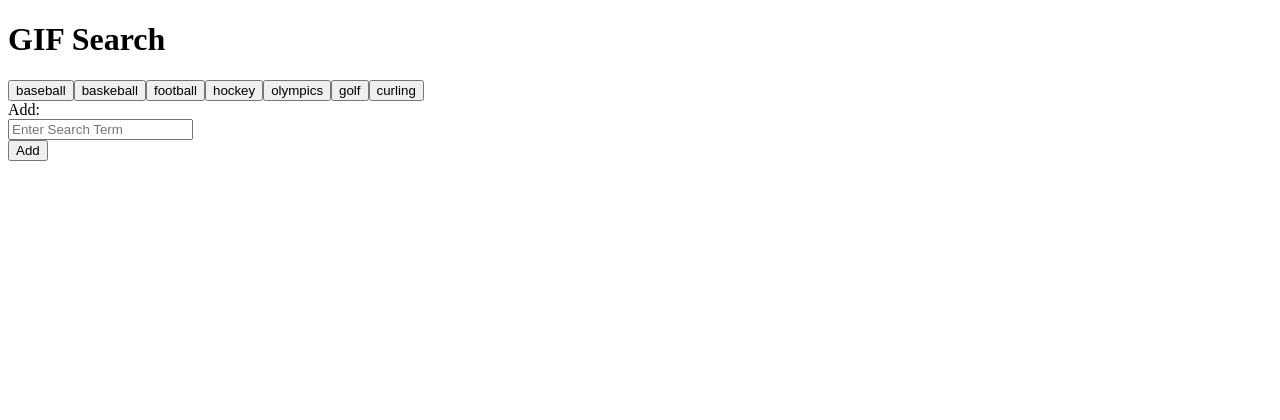
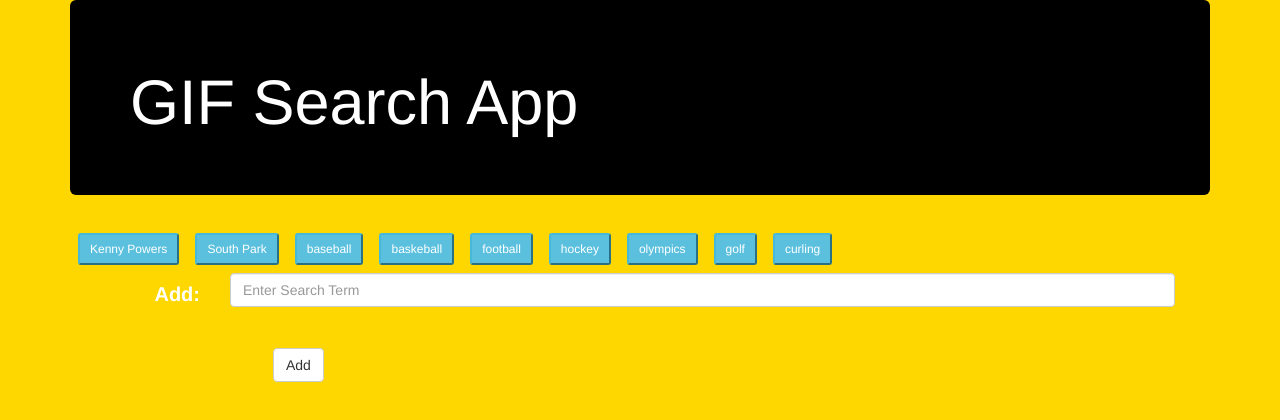
Before and after one commit to nateodes/gifSearch, a plain HTML site: page index.html in a window 1280 px wide. Drawn offline with nearby package versions, Linux system fonts and the light colour scheme.

Commit message:
css updates

```diff
--- a/assets/style.css
+++ b/assets/style.css
@@ -0,0 +1,46 @@
+#gifBin {
+	width: 80%;
+	height: auto;
+	background-color: ;
+}
+
+.gif {
+	height: 150px;
+	width: 150px;
+	float: left;
+	margin: 5px;
+	position: relative;
+}
+
+.rating {
+
+	position: absolute;
+	z-index: 1;
+
+	color: white;
+
+
+
+}
+
+.jumbotron {
+	background-color: black;
+	color: white;
+}
+
+body {
+	background-color: gold;
+}
+
+label {
+	font-size: 2.0rem;
+	color: white;
+	float: left;
+	margin-left: -35px;
+
+}
+
+button {
+	border-radius: 32px;
+	margin: 8px;
+}
--- a/gif.js
+++ b/gif.js
@@ -3,29 +3,23 @@
 // The public beta key is "dc6zaTOxFJmzC”
 
 
-var topics = ["baseball", "baskeball", "football", "hockey", "olympics", "golf", "curling"]
+var topics = ["Kenny Powers", "South Park", "baseball", "baskeball", "football", "hockey", "olympics", "golf", "curling"]
 
 $(".gifSearch").on("click", function(event) {
         event.preventDefault();
-        // This line grabs the input from the textbox
+
         var newTopic = $("#search").val().trim();
-        // var newButton = $("<button>");
-        // newButton.addClass("btn-sm");
-        // newButton.html(newTopic);
-        // newButton.attr({ "data-name": newTopic });
+
         topics.push(newTopic);
-        // Calling renderButtons which handles the processing of our movie array
         renderButtons();
       });
 
 function renderButtons() {
-        // Deleting the movie buttons prior to adding new movie buttons
-        // (this is necessary otherwise we will have repeat buttons)
+
         $(".gifButtons").empty();
-        // Looping through the array of movies
         for (var i = 0; i < topics.length; i++) {
           var gifButton = $("<button>");
-              gifButton.addClass("btn-sm");
+              gifButton.addClass("btn-sm btn-d btn-info");
               gifButton.attr({ "data-name": topics[i] });
               gifButton.html(topics[i]);
               $(".gifButtons").append(gifButton);
@@ -42,20 +36,13 @@ renderButtons();
 
 
 
-// for (var i = 0; i < topics.length; i++) {
-//             var gifButton = $("<button>");
-//               gifButton.addClass("btn-sm");
-//               gifButton.attr({ "data-name": topics[i] });
-//               gifButton.html(topics[i]);
-//               $(".gifButtons").append(gifButton);
-//           }
-// Set Functions--------------------------------------------------
+
 
 $(document.body).on("click", ".btn-sm", function() {
 		var searchGif = ($(this).attr("data-name"));
 		// var newGif = $("#email").val().trim();
         // URL
-        var queryURL = "https://api.giphy.com/v1/gifs/search?q=" + searchGif + "&api_key=dc6zaTOxFJmzC";
+        var queryURL = "https://api.giphy.com/v1/gifs/search?q=" + searchGif + "&limit=10&rating=pg&rating=g&sort=recent&api_key=dc6zaTOxFJmzC";
 
         $.ajax({
       url: queryURL,
@@ -64,14 +51,15 @@ $(document.body).on("click", ".btn-sm", function() {
         console.log(response.data[0].embed_url);
         var results = response.data;
           for (var i = 0; i < results.length; i++) {
-            var gifDiv = $("<div class='item'>");
+            var gifDiv = $("<div class='item'><span class='rating'>");
             var rating = results[i].rating;
-            var p = $("<p>").text("Rating: " + rating);
+            // var p = $("<span class='rating'>").text("Rating: " + rating);
             var personImage = $("<img class='gif'>");
 
             personImage.attr("data-still", results[i].images.original_still.url);
-            gifDiv.prepend(p);
+            // $(".rating").text(rating);
             gifDiv.prepend(personImage);
+            // $(".newDiv").append(p);
             $("#gifBin").prepend(gifDiv);
             // personImage.attr("data-state", "still");
             // gifDiv.attr("data-state", "still");
--- a/index.html
+++ b/index.html
@@ -4,7 +4,7 @@
   <meta charset="UTF-8">
   <title>GIF Search</title>
   <!-- Bootstrap -->
-  <!-- <link rel="stylesheet" href="https://maxcdn.bootstrapcdn.com/bootstrap/3.3.6/css/bootstrap.min.css" integrity="sha384-1q8mTJOASx8j1Au+a5WDVnPi2lkFfwwEAa8hDDdjZlpLegxhjVME1fgjWPGmkzs7" crossorigin="anonymous"> -->
+  <link rel="stylesheet" href="https://maxcdn.bootstrapcdn.com/bootstrap/3.3.6/css/bootstrap.min.css" integrity="sha384-1q8mTJOASx8j1Au+a5WDVnPi2lkFfwwEAa8hDDdjZlpLegxhjVME1fgjWPGmkzs7" crossorigin="anonymous">
   <link rel= "stylesheet" type= "text/css" href="assets/style.css" >
 
 	<script src="https://code.jquery.com/jquery-3.1.1.min.js"></script>
@@ -14,7 +14,7 @@
 	<div class="container">
 
 		<div class="jumbotron">
-	  		<h1> GIF Search</h1>
+			<h1> GIF Search App</h1>
 		</div>
 
 		<div class="gifButtons"> </div>
@@ -41,7 +41,7 @@
 					</div>
 				</form>
 
-		<div id="gifBin"> </div>
+				<div id="gifBin" class= "row col-lg-12"> </div>
 
 
 
```
Lines whose indentation alone changed are shown as unchanged.
